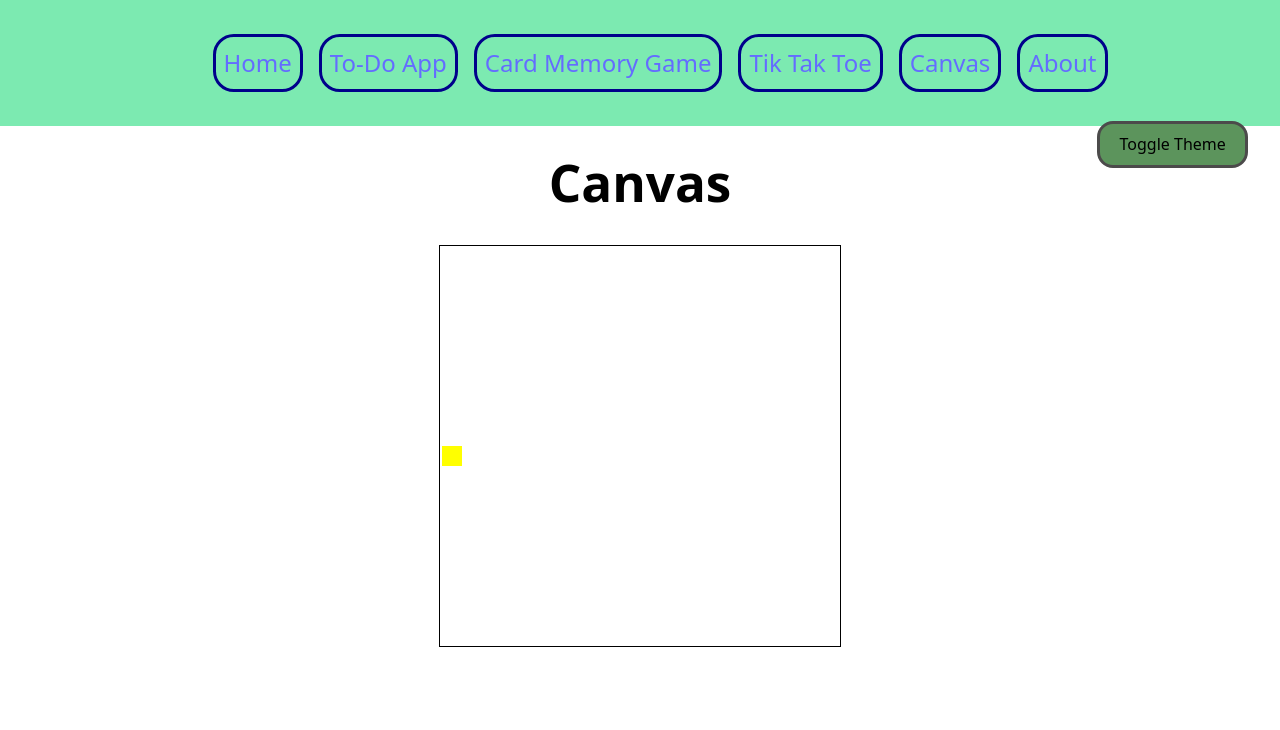
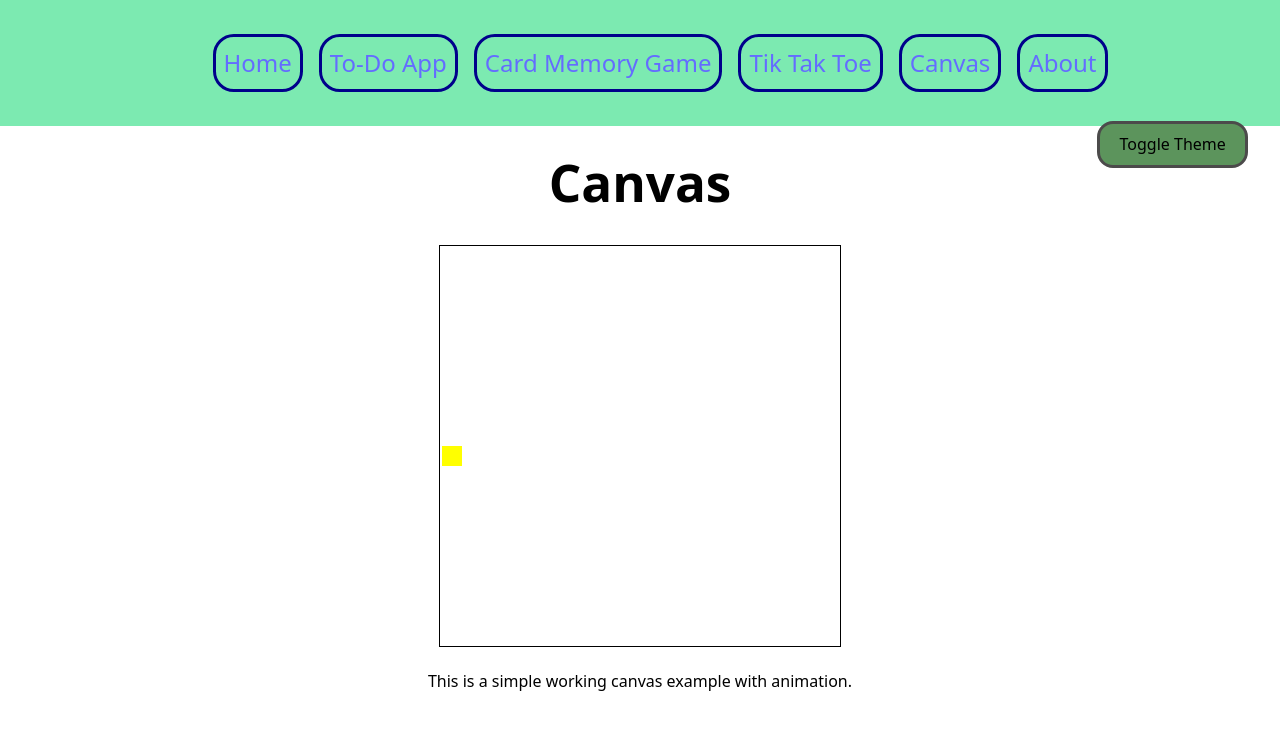
Before and after one commit to kristaps-m/vite-js-project, a React (Vite) app: page /Canvas in a window 1280 px wide. Shown: the top 730 px of the page. Built offline with nearby package versions, Linux system fonts and the light colour scheme.

Commit message:
Add simple text to explain this is place where I test if adding Canvas is even possible.

```diff
--- a/src/components/Canvas/Canvas.tsx
+++ b/src/components/Canvas/Canvas.tsx
@@ -58,6 +58,8 @@ export default function Canvas() {
       <h1>Canvas</h1>
       {/* <br /> */}
       <canvas id="myCanvas" style={{ border: "solid black 1px" }}></canvas>
+      <br />
+      <p>This is a simple working canvas example with animation.</p>
     </div>
   );
 }
```
